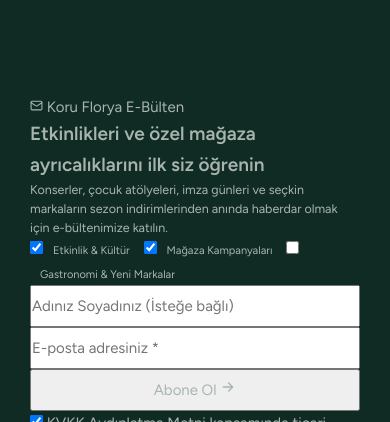
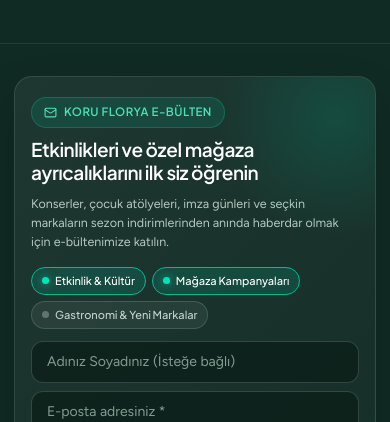
Before and after one commit to lavelty/my-project, a plain HTML site: page index.html in a window 390 px wide. Shown: the part 7139-7561 px from the top of the page. Drawn offline with nearby package versions, Linux system fonts and the light colour scheme; files whose address does not match are found by name.

Commit message:
fix(css): add desktop and tablet styles for footer newsletter banner (.nl-banner)

```diff
--- a/assets/css/site.css
+++ b/assets/css/site.css
@@ -447,9 +447,184 @@ section{padding:96px 0}
 #ulasim .lead{color:#B4C9C0}
 
 /* ========================================================
-   11. FOOTER – ARCHITECTURAL
+   11. FOOTER – ARCHITECTURAL & E-BÜLTEN
    ======================================================== */
-footer{background:var(--brand-dark);color:#A8B5AF;padding:80px 0 32px}
+footer{background:var(--brand-dark);color:#A8B5AF;padding:72px 0 32px;border-top:1px solid rgba(255,255,255,.08)}
+
+.nl-banner{
+  background:linear-gradient(135deg,rgba(255,255,255,.06) 0%,rgba(255,255,255,.025) 100%);
+  border:1px solid rgba(255,255,255,.12);
+  border-radius:24px;
+  padding:32px 36px;
+  margin-bottom:56px;
+  display:grid;
+  grid-template-columns:minmax(0,1fr) minmax(0,1.25fr);
+  gap:36px;
+  align-items:center;
+  box-shadow:0 20px 44px rgba(0,0,0,.18);
+  position:relative;
+  overflow:hidden;
+}
+.nl-banner::before{
+  content:"";
+  position:absolute;
+  top:-80px;
+  right:-80px;
+  width:240px;
+  height:240px;
+  border-radius:50%;
+  background:radial-gradient(circle,rgba(0,185,149,.18) 0%,transparent 70%);
+  pointer-events:none;
+}
+.nl-copy{display:flex;flex-direction:column;gap:10px;align-items:flex-start}
+.nl-badge{
+  display:inline-flex;
+  align-items:center;
+  gap:7px;
+  padding:5px 12px;
+  border-radius:999px;
+  background:rgba(0,185,149,.15);
+  border:1px solid rgba(0,185,149,.32);
+  color:#4CE0B8;
+  font-family:var(--font-h);
+  font-size:11.5px;
+  font-weight:600;
+  letter-spacing:.04em;
+  text-transform:uppercase;
+}
+.nl-copy h2{
+  font-family:var(--font-h);
+  font-size:clamp(21px,2.2vw,26px);
+  font-weight:600;
+  line-height:1.22;
+  letter-spacing:-.02em;
+  color:#fff;
+  margin:0;
+}
+.nl-copy p{
+  font-size:14px;
+  line-height:22px;
+  color:#B4C9C0;
+  margin:0;
+  max-width:44ch;
+}
+.nl-form{display:flex;flex-direction:column;gap:12px;position:relative;z-index:1}
+.nl-tags{display:flex;flex-wrap:wrap;gap:8px}
+.nl-tag{position:relative;cursor:pointer;user-select:none}
+.nl-tag input{position:absolute;opacity:0;pointer-events:none}
+.nl-tag span{
+  display:inline-flex;
+  align-items:center;
+  gap:6px;
+  height:32px;
+  padding:0 13px;
+  border-radius:999px;
+  background:rgba(255,255,255,.06);
+  border:1px solid rgba(255,255,255,.14);
+  color:#C4D4CD;
+  font-family:var(--font-h);
+  font-size:12px;
+  font-weight:500;
+  transition:all .18s var(--ease);
+}
+.nl-tag span::before{
+  content:"";
+  width:7px;
+  height:7px;
+  border-radius:50%;
+  background:rgba(255,255,255,.28);
+  transition:all .18s var(--ease);
+}
+.nl-tag:hover span{border-color:rgba(255,255,255,.28);color:#fff}
+.nl-tag input:checked + span{
+  background:rgba(0,185,149,.18);
+  border-color:#00B995;
+  color:#fff;
+}
+.nl-tag input:checked + span::before{
+  background:#00E5B8;
+  box-shadow:0 0 8px rgba(0,229,184,.65);
+}
+.nl-inputs{
+  display:grid;
+  grid-template-columns:minmax(0,1fr) minmax(0,1.15fr) auto;
+  gap:10px;
+}
+.nl-inputs input{
+  height:46px;
+  padding:0 15px;
+  border-radius:12px;
+  border:1px solid rgba(255,255,255,.16);
+  background:rgba(10,27,22,.65);
+  color:#fff;
+  font-family:var(--font-b);
+  font-size:14px;
+  outline:none;
+  transition:border-color .18s var(--ease),background-color .18s var(--ease),box-shadow .18s var(--ease);
+}
+.nl-inputs input::placeholder{color:#839B91}
+.nl-inputs input:focus{
+  border-color:#00B995;
+  background:rgba(10,27,22,.9);
+  box-shadow:0 0 0 3px rgba(0,185,149,.18);
+}
+.nl-submit{
+  height:46px;
+  padding:0 22px;
+  border-radius:12px;
+  border:0;
+  background:var(--brand-turq);
+  color:#08221B;
+  font-family:var(--font-h);
+  font-size:14px;
+  font-weight:600;
+  display:inline-flex;
+  align-items:center;
+  justify-content:center;
+  gap:8px;
+  cursor:pointer;
+  white-space:nowrap;
+  transition:transform .16s var(--ease),background-color .16s var(--ease),box-shadow .16s var(--ease);
+}
+.nl-submit:hover{
+  background:#00CFA6;
+  transform:translateY(-1px);
+  box-shadow:0 8px 20px rgba(0,185,149,.28);
+}
+.nl-foot-row{
+  display:flex;
+  align-items:center;
+  justify-content:space-between;
+  gap:12px;
+  flex-wrap:wrap;
+}
+.nl-kvkk{
+  display:inline-flex;
+  align-items:center;
+  gap:8px;
+  font-size:12px;
+  color:#8DA39A;
+  cursor:pointer;
+}
+.nl-kvkk input{
+  width:15px;
+  height:15px;
+  accent-color:var(--brand-turq);
+  cursor:pointer;
+  flex:none;
+}
+.nl-kvkk a{color:#D5EBE1;text-decoration:underline;text-underline-offset:3px}
+.nl-msg{
+  font-family:var(--font-h);
+  font-size:12.5px;
+  font-weight:600;
+  color:#4CE0B8;
+  background:rgba(0,185,149,.14);
+  border:1px solid rgba(0,185,149,.3);
+  padding:4px 12px;
+  border-radius:8px;
+}
+
 .foot{display:grid;grid-template-columns:2fr 1fr 1fr 1.3fr 1fr;gap:40px}
 .foot-brand-col .brand{width:160px;height:50px;margin-bottom:16px}
 .foot-desc{font-size:13.5px;line-height:22px;color:#A8B5AF;max-width:24rem}
@@ -619,6 +794,7 @@ footer{background:var(--brand-dark);color:#A8B5AF;padding:80px 0 32px}
   .toc b{display:none}
   .toc a{border-left:0;background:var(--bg-light);border:1px solid var(--border-light);border-radius:var(--radius-pill);padding:6px 14px;white-space:nowrap;font-size:13px;font-weight:500}
   .toc a.on,.toc a:hover{background:var(--brand-dark);color:#fff;border-color:var(--brand-dark)}
+  .nl-banner{grid-template-columns:1fr;gap:22px;padding:26px}
   .foot{grid-template-columns:repeat(3,minmax(0,1fr))}
   .foot-brand-col{grid-column:1/-1}
   .ecards{grid-template-columns:repeat(2,1fr)}
```
